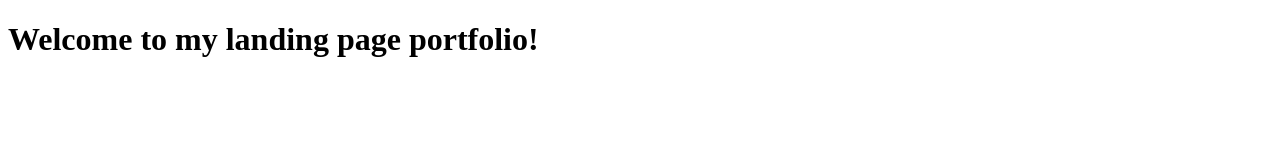
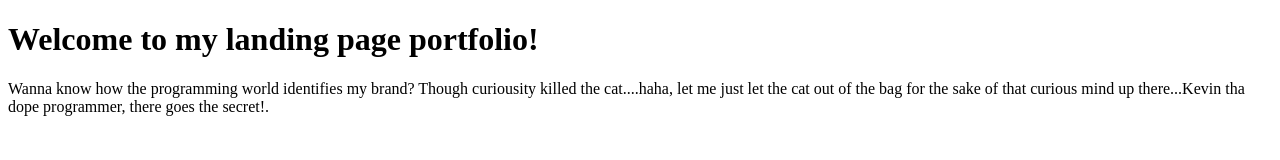
Before and after one commit to kevinwanjohi123/Landing-page-portfolio, a plain HTML site: page landing-page-portfolio.html in a window 1280 px wide. Drawn offline with Linux system fonts and the light colour scheme.

Commit message:
add paragraph element to the initial page structure

```diff
--- a/landing-page-portfolio.html
+++ b/landing-page-portfolio.html
@@ -5,6 +5,9 @@
   </head>
   <body>
     <h1>Welcome to my landing page portfolio!</h1>
+    <p>Wanna know how the programming world identifies my brand? Though curiousity killed the cat....haha, let me just let the cat out of the bag for the sake of that curious mind up there...Kevin tha dope programmer, there goes the secret!.</p>
+
+
 
 
   </body>
```
